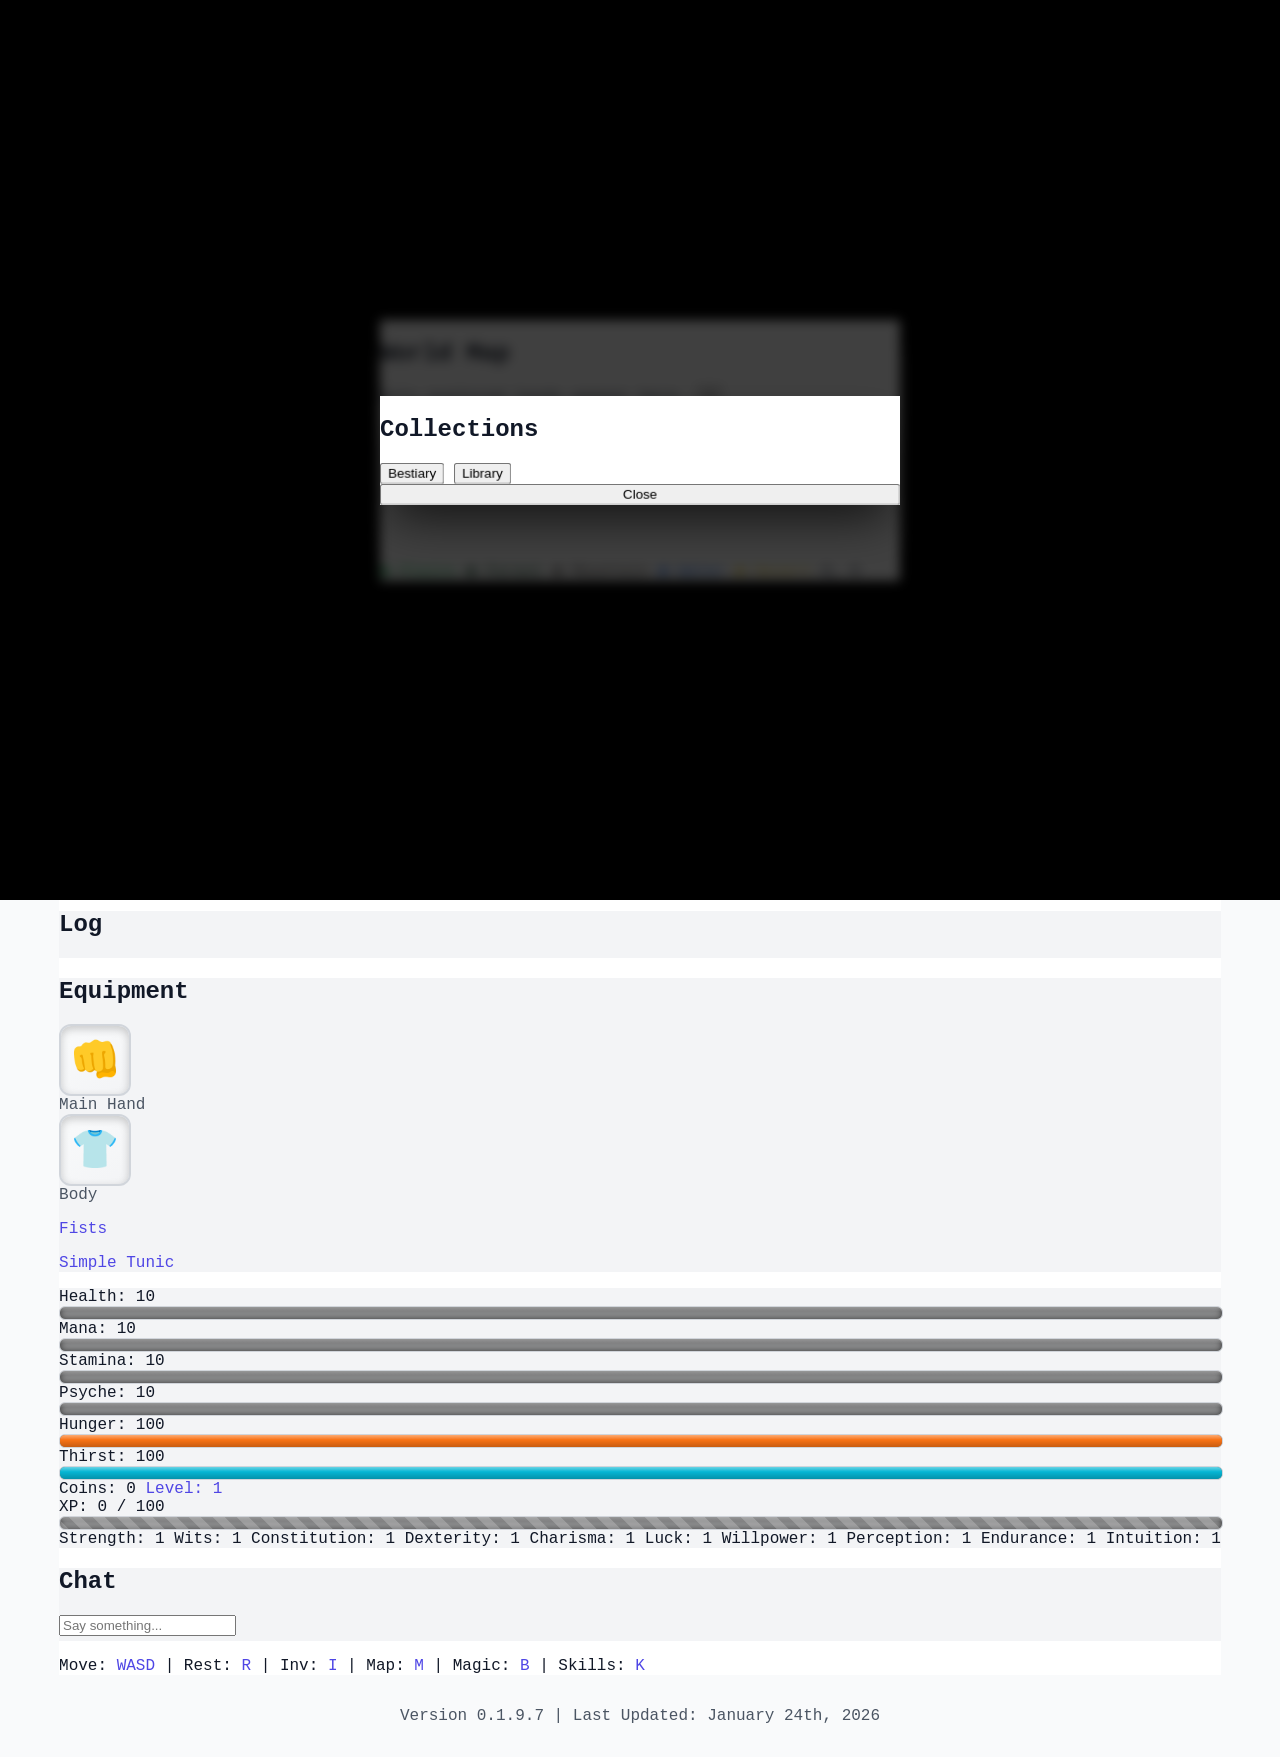
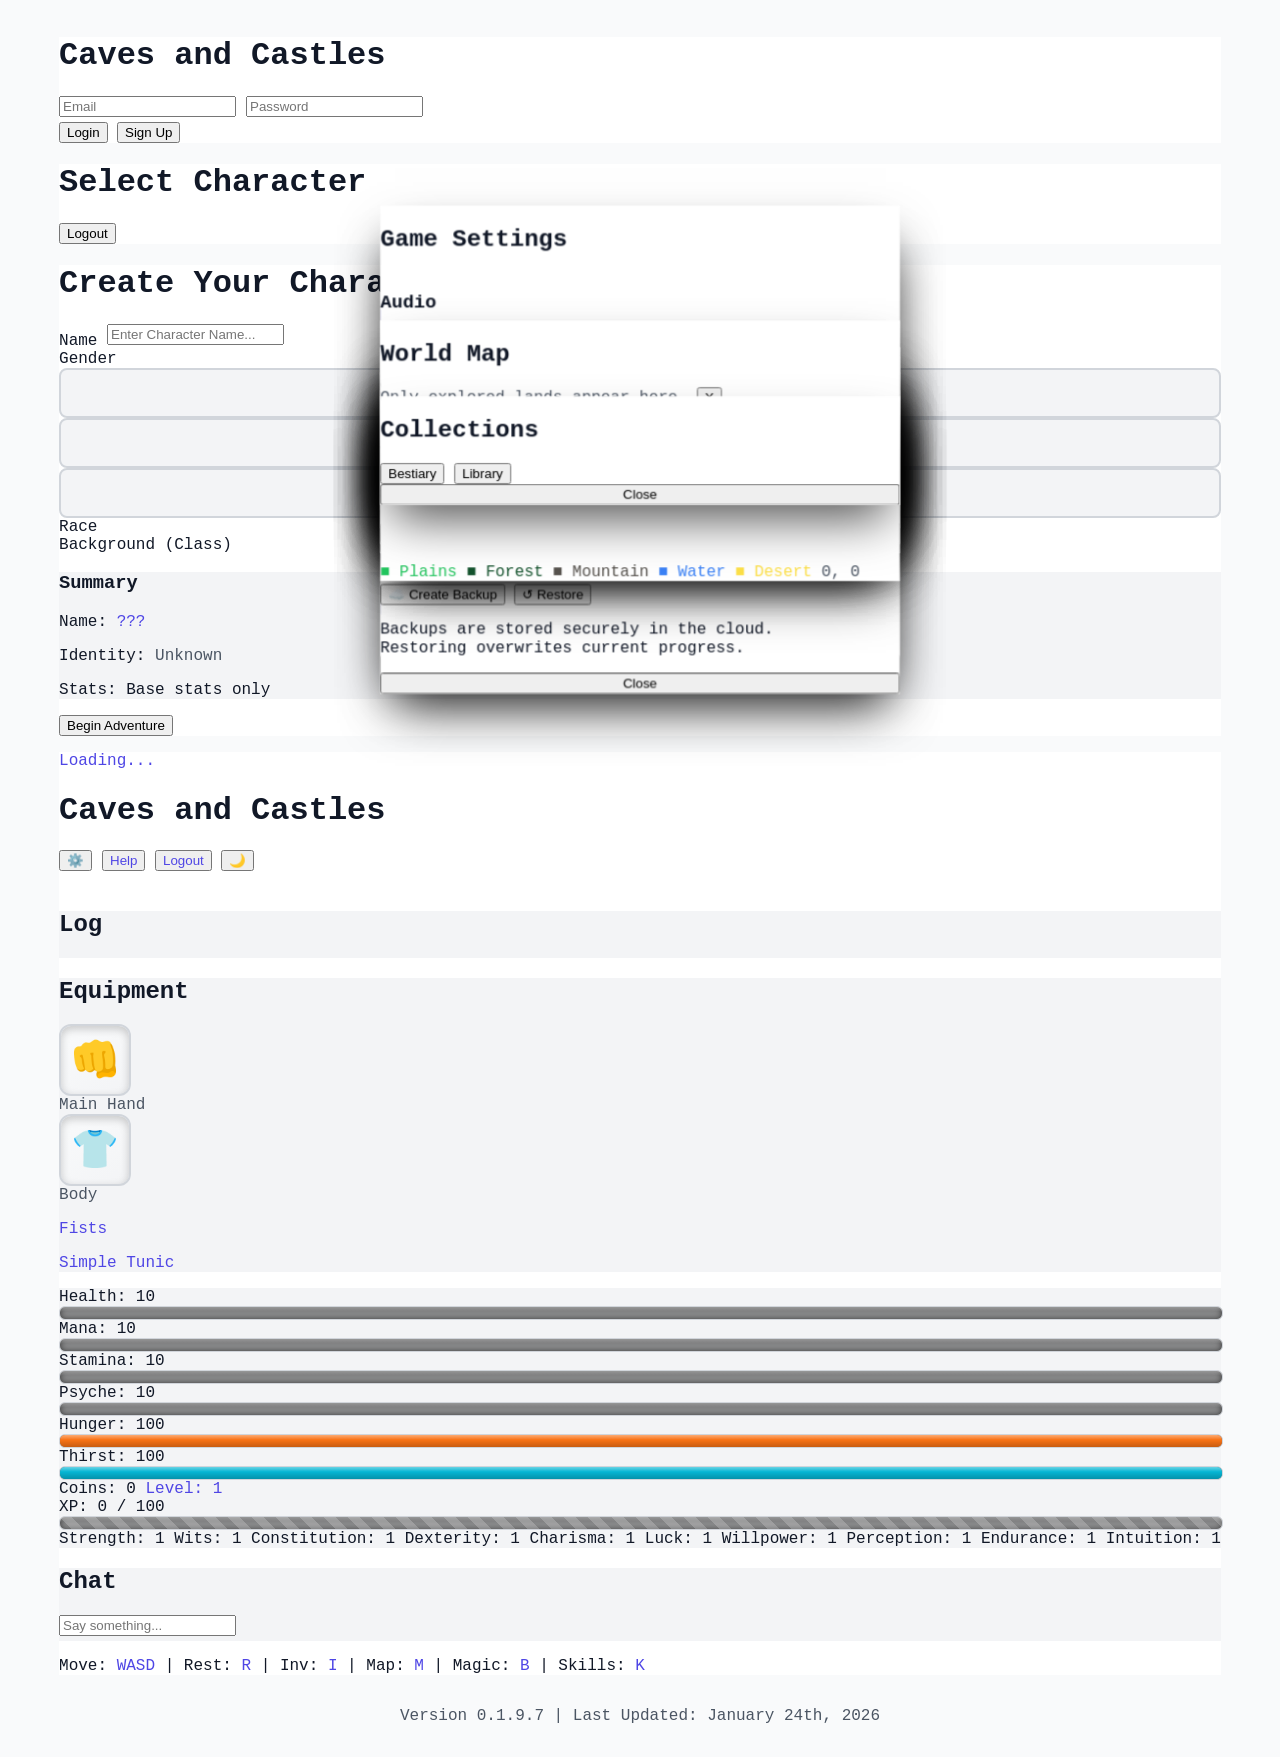

Add magic text effect and various animations

--- a/Caves/style.css
+++ b/Caves/style.css
@@ -142,6 +142,20 @@ button:disabled {
     text-shadow: 0 0 10px rgba(250, 204, 21, 0.5);
 }
 
+/* LORE WIN: Iridescent magic text effect for legendary items or void speech */
+.text-magic-shimmer {
+    background: linear-gradient(to right, #a855f7, #3b82f6, #facc15, #a855f7);
+    background-size: 200% auto;
+    color: transparent;
+    -webkit-background-clip: text;
+    background-clip: text;
+    animation: text-shimmer 4s linear infinite;
+}
+
+@keyframes text-shimmer {
+    to { background-position: 200% center; }
+}
+
 /* Prevent accidental text highlighting during frantic clicking */
 #gameContainer, .modal-content, canvas, .mobile-controls {
     user-select: none;  
@@ -216,22 +230,21 @@ canvas {
 
 #gameCanvasWrapper {
     box-shadow: 0 0 25px rgba(0, 0, 0, 0.4); 
-    transition: box-shadow 0.3s ease; 
-    /* PERFORMANCE WIN: Containment tells the browser this box never affects outside layout */
+    transition: box-shadow 0.3s ease, filter 0.3s ease, transform 0.3s ease; 
     contain: strict; 
-    will-change: box-shadow, filter; 
+    will-change: box-shadow, filter, transform; 
     transform: translateZ(0); 
 }
 
 /* Animated CRT Scanlines & Screen Flicker */
 @keyframes scanline-scroll {
-    0% { transform: translateY(0); }
-    100% { transform: translateY(8px); }
+    0% { background-position: 0 0; }
+    100% { background-position: 0 4px; }
 }
 
 @keyframes crt-flicker {
     0% { opacity: 0.98; }
-    5% { opacity: 0.96; } /* Softened flicker to be less harsh on eyes */
+    5% { opacity: 0.95; } /* Softened flicker */
     10% { opacity: 0.99; }
     15% { opacity: 1; }
     100% { opacity: 1; }
@@ -240,15 +253,16 @@ canvas {
 #gameCanvasWrapper.crt {
     overflow: hidden;
     position: relative;
-    animation: crt-flicker 4s infinite linear;
+    /* Slowed down the flicker loop so it feels more natural and less annoying */
+    animation: crt-flicker 8s infinite linear; 
 }
 
 #gameCanvasWrapper.crt::after {
     content: " ";
     display: block;
     position: absolute;
-    /* Make it slightly larger so transform doesn't tear edges */
-    top: -8px; left: 0; bottom: -8px; right: 0;
+    /* Perfectly matches the container now that we aren't physically transforming it */
+    top: 0; left: 0; bottom: 0; right: 0;
     background: linear-gradient(
         to bottom,
         rgba(18, 16, 16, 0) 50%,
@@ -257,13 +271,37 @@ canvas {
     background-size: 100% 4px;
     z-index: 10;
     pointer-events: none; 
-    box-shadow: inset 0 0 50px rgba(0,0,0,0.6); /* Deepened Vignette */
     
-    /* PERFORMANCE WIN: Animate transform instead of background-position */
-    animation: scanline-scroll 2s linear infinite; 
-    will-change: transform;
-    transform: translateZ(0);
+    /* The static vignette shadow */
+    box-shadow: inset 0 0 50px rgba(0,0,0,0.6); 
+    
+    /* Perfectly smooth, seamless scrolling */
+    animation: scanline-scroll 0.8s linear infinite; 
 }
+
+/* ==========================================================================
+   ENVIRONMENTAL ATMOSPHERE FILTERS
+   ========================================================================== */
+/* Triggers when walking into deep snow/ice */
+@keyframes frost-vignette {
+    0% { box-shadow: inset 0 0 20px rgba(125, 211, 252, 0.2); border-color: rgba(125, 211, 252, 0.3); }
+    50% { box-shadow: inset 0 0 80px rgba(125, 211, 252, 0.6); border-color: rgba(125, 211, 252, 0.8); }
+    100% { box-shadow: inset 0 0 20px rgba(125, 211, 252, 0.2); border-color: rgba(125, 211, 252, 0.3); }
+}
+.frost-flash {
+    animation: frost-vignette 3s infinite ease-in-out;
+}
+
+/* Triggers in the Void or when suffering Madness */
+@keyframes void-wobble {
+    0% { filter: hue-rotate(0deg) contrast(1.1); transform: skewX(0deg); box-shadow: inset 0 0 30px rgba(168, 85, 247, 0.2); }
+    50% { filter: hue-rotate(15deg) contrast(1.3) brightness(0.85); transform: skewX(0.5deg) scale(1.01); box-shadow: inset 0 0 80px rgba(168, 85, 247, 0.6); }
+    100% { filter: hue-rotate(0deg) contrast(1.1); transform: skewX(0deg); box-shadow: inset 0 0 30px rgba(168, 85, 247, 0.2); }
+}
+.void-distortion {
+    animation: void-wobble 5s infinite ease-in-out;
+}
+
 
 /* ==========================================================================
    INVENTORY, HOTBAR & EQUIPMENT
@@ -312,12 +350,34 @@ canvas {
     0% { box-shadow: 0 0 3px rgba(234, 179, 8, 0.4); border-color: rgba(234, 179, 8, 0.5); }
     100% { box-shadow: 0 0 15px rgba(234, 179, 8, 1); border-color: rgba(234, 179, 8, 1); }
 }
-
 .inventory-slot.equipped {
     background-color: rgba(234, 179, 8, 0.15); 
     /* JUICE WIN: Smoother looping animation with alternate ease-in-out */
     animation: equip-glow 1.5s infinite alternate ease-in-out;
 }
+
+/* JUICE WIN: Rarity Glows for Magic Items in Inventory */
+@keyframes rare-pulse {
+    0% { box-shadow: inset 0 0 5px rgba(168, 85, 247, 0.1); border-color: rgba(168, 85, 247, 0.5); }
+    50% { box-shadow: inset 0 0 15px rgba(168, 85, 247, 0.3); border-color: rgba(168, 85, 247, 0.9); }
+    100% { box-shadow: inset 0 0 5px rgba(168, 85, 247, 0.1); border-color: rgba(168, 85, 247, 0.5); }
+}
+@keyframes epic-pulse {
+    0% { box-shadow: inset 0 0 8px rgba(239, 68, 68, 0.2); border-color: rgba(239, 68, 68, 0.6); }
+    50% { box-shadow: inset 0 0 20px rgba(239, 68, 68, 0.4); border-color: rgba(239, 68, 68, 1); }
+    100% { box-shadow: inset 0 0 8px rgba(239, 68, 68, 0.2); border-color: rgba(239, 68, 68, 0.6); }
+}
+@keyframes legendary-pulse {
+    0% { box-shadow: inset 0 0 10px rgba(234, 179, 8, 0.2); border-color: rgba(234, 179, 8, 0.7); }
+    50% { box-shadow: inset 0 0 25px rgba(234, 179, 8, 0.6); border-color: rgba(234, 179, 8, 1); }
+    100% { box-shadow: inset 0 0 10px rgba(234, 179, 8, 0.2); border-color: rgba(234, 179, 8, 0.7); }
+}
+
+/* Assign via JS or HTML classes */
+.inventory-slot.rarity-rare { animation: rare-pulse 2.5s infinite ease-in-out; }
+.inventory-slot.rarity-epic { animation: epic-pulse 2.5s infinite ease-in-out; }
+.inventory-slot.rarity-legendary { animation: legendary-pulse 2s infinite ease-in-out; }
+
 
 .equipment-slot {
     width: 68px;
@@ -766,6 +826,9 @@ kbd {
     background-color: var(--asset-parchment); 
     padding: 1rem 2rem 2rem 2rem;
     margin: -24px; /* Pulls the background slightly under the frame */
+    
+    /* LORE WIN: Subtle woven-paper/parchment texture overlay */
+    background-image: repeating-linear-gradient(45deg, rgba(0,0,0,0.015) 0px, rgba(0,0,0,0.015) 2px, transparent 2px, transparent 4px);
 }
 
 .ui-input-asset {
